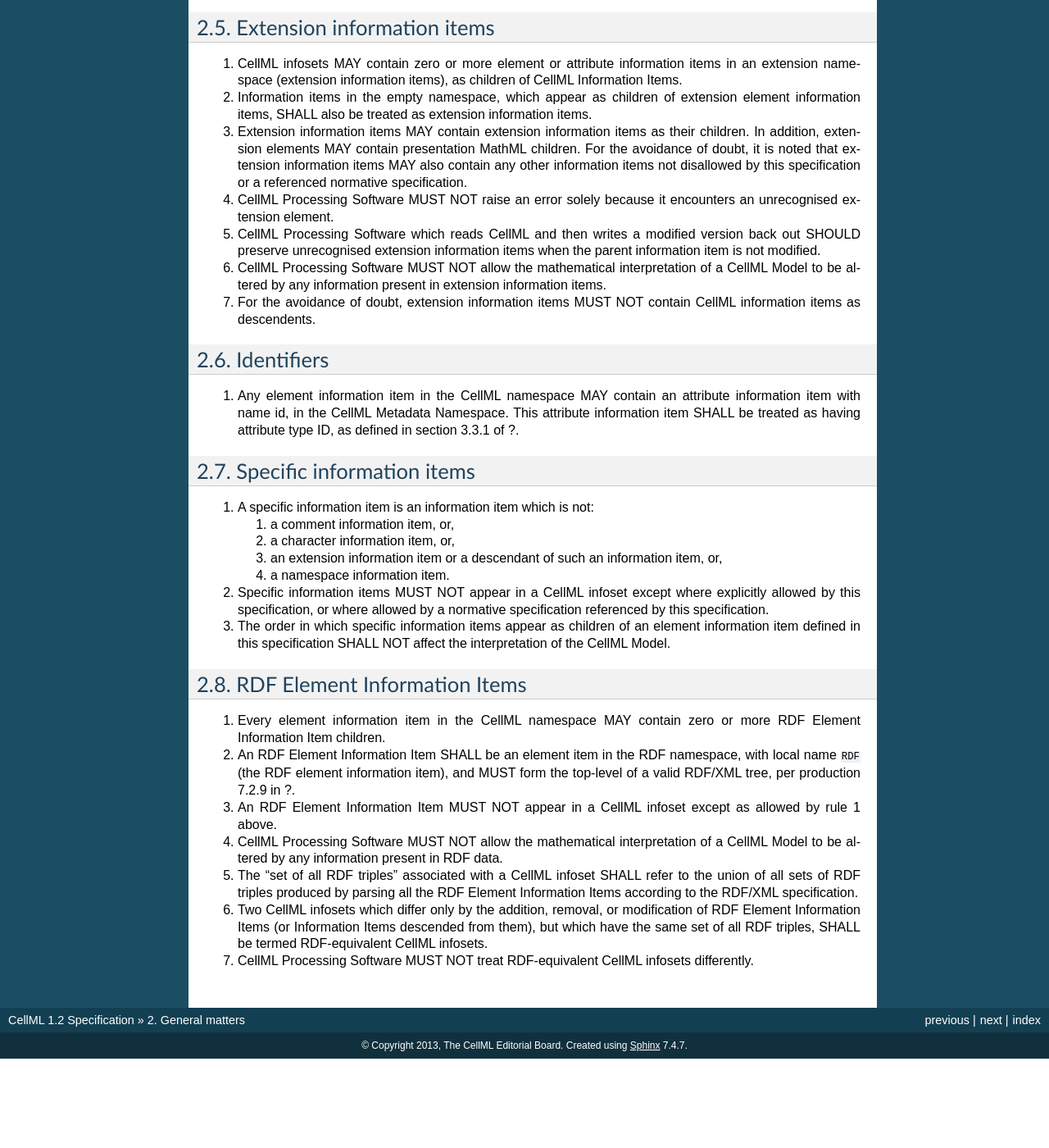
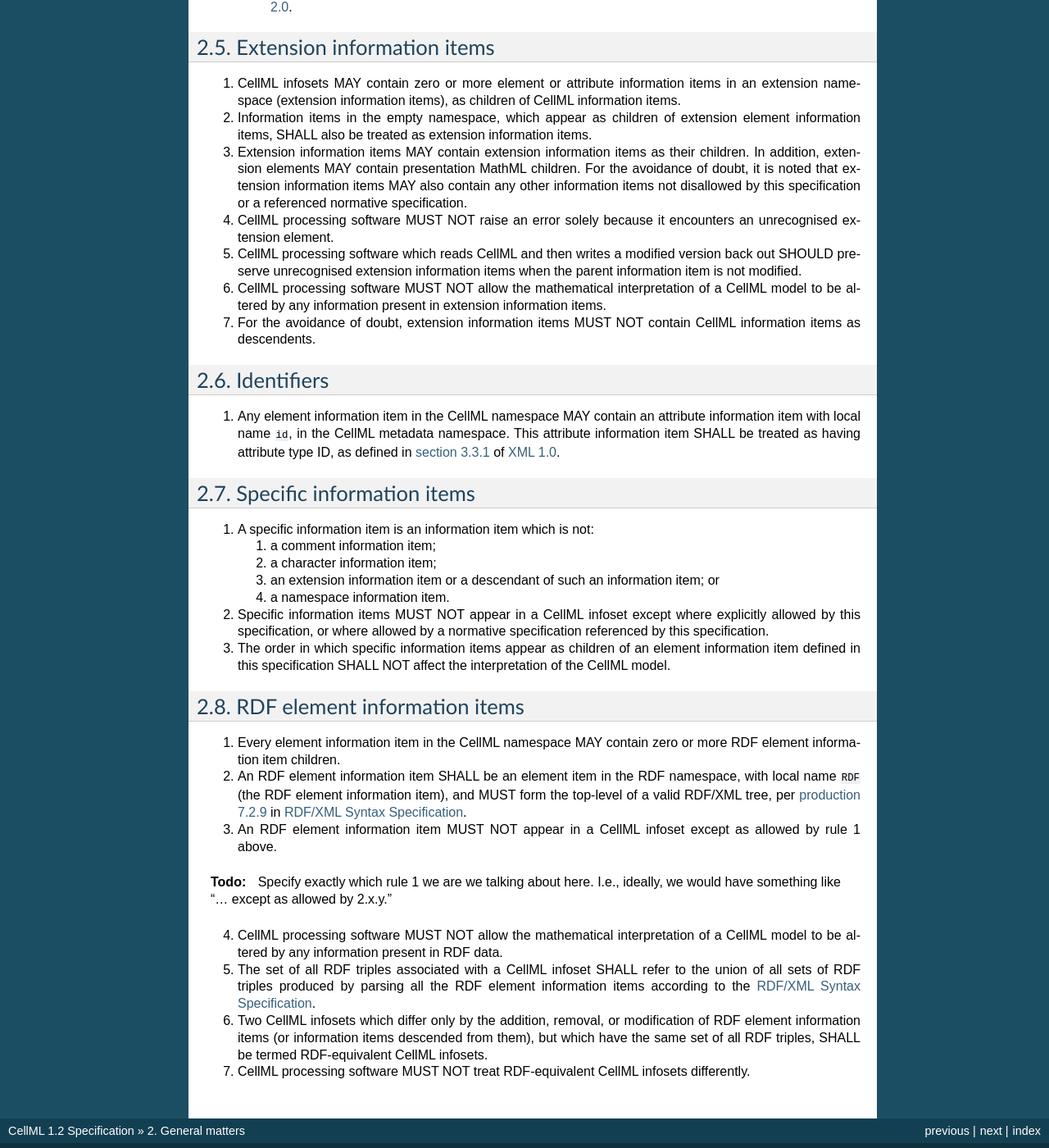
Before and after one commit to nickerso/cellml-spec-sphinx-test, a Sphinx documentation site: the page built from source/general-matters.rst, in a window 1280 px wide and 1400 px high, scrolled down 1218 px. Shown: the whole window at 82% size. Built offline with Sphinx 7.4.7, drawn with Linux system fonts in a browser that asks for light colours; before the commit the page ends 2509 px from its top, so only the background shows below that; some of the changed text lies outside the part shown.

Commit message:
Addressed various minor issues with the general matters section. Added a reference to the CellML 1.0 namespace. Also some minor cleaning up.

```diff
--- a/source/abstract.rst
+++ b/source/abstract.rst
@@ -15,4 +15,4 @@
 
 .. todo::
 
-   Update the URL to the informative version of the specification.
+   Provide a 'proper' URL for the informative version of the specification.
--- a/source/definitions.rst
+++ b/source/definitions.rst
@@ -31,6 +31,10 @@
 CellML namespace
 ----------------
     Any namespace starting with ``http://www.cellml.org/cellml/``.
+
+CellML 1.0 namespace
+--------------------
+    The namespace ``http://www.cellml.org/cellml/1.0#``.
 
 CellML 1.1 namespace
 --------------------
--- a/source/general-matters.rst
+++ b/source/general-matters.rst
@@ -6,7 +6,7 @@
 
 1. Every CellML infoset SHALL be represented in an XML document which
    conforms with the well-formedness requirements of the `XML 1.0
-   specification <http://www.w3.org/TR/REC-xml/>`_.
+   <http://www.w3.org/TR/REC-xml/>`_.
 
 2. In this document, the remaining provisions relating to CellML
    infosets shall be interpreted as being constraints on the XML
@@ -38,7 +38,7 @@
       number of whitespace characters at the beginning or end of a
       character information item.
 
-2. CellML Processing Software MUST treat CellML infosets which are
+2. CellML processing software MUST treat CellML infosets which are
    equivalent according to the above rules in an identical fashion.
 
 Character information items
@@ -58,34 +58,35 @@
    which are children of element information items in a CellML
    namespace, except as permitted in this specification.
 
-3. CellML Processing Software SHOULD NOT attempt to process CellML
+3. CellML processing software SHOULD NOT attempt to process CellML
    infosets which contain information items in a CellML namespace other
-   than the CellML 1.1 or CellML 1.2 namespaces.
+   than the CellML 1.0, CellML 1.1 or CellML 1.2 namespaces.
 
 4. CellML infosets MUST NOT contain any element information items in the
    RDF namespace, unless:
 
    1. the element information item or one of its ancestors is an element
       information item in the RDF namespace, with local name
-      RDF (the RDF element information item), and,
+      ``RDF`` (the RDF element information item); and
    2. the RDF element information item forms the top-level of a valid
-      RDF/XML tree, per production 7.2.9 in ?.
+      RDF/XML tree, per `production 7.2.9 <http://www.w3.org/TR/2004/REC-rdf-syntax-grammar-20040210/#RDF>`_
+      in `RDF/XML Syntax Specification <http://www.w3.org/TR/2004/REC-rdf-syntax-grammar-20040210/>`_.
 
 5. CellML infosets MUST NOT contain any element information items in the
    MathML namespace, unless:
 
    1. the element information item or one of its ancestors is an element
       information item in the MathML namespace, with local name
-      math (the math element information item), and,
+      ``math`` (the math element information item); and
    2. the math element information item forms the top-level of a valid
-      MathML tree, as described in ?.
+      MathML tree, as described in `MathML 2.0 <http://www.w3.org/TR/2003/REC-MathML2-20031021/>`_.
 
 Extension information items
 ---------------------------
 
 1. CellML infosets MAY contain zero or more element or attribute
    information items in an extension namespace (extension information
-   items), as children of CellML Information Items.
+   items), as children of CellML information items.
 
 2. Information items in the empty namespace, which appear as children of
    extension element information items, SHALL also be treated as
@@ -98,15 +99,15 @@
    information items not disallowed by this specification or a
    referenced normative specification.
 
-4. CellML Processing Software MUST NOT raise an error solely because it
+4. CellML processing software MUST NOT raise an error solely because it
    encounters an unrecognised extension element.
 
-5. CellML Processing Software which reads CellML and then writes a
+5. CellML processing software which reads CellML and then writes a
    modified version back out SHOULD preserve unrecognised extension
    information items when the parent information item is not modified.
 
-6. CellML Processing Software MUST NOT allow the mathematical
-   interpretation of a CellML Model to be altered by any information
+6. CellML processing software MUST NOT allow the mathematical
+   interpretation of a CellML model to be altered by any information
    present in extension information items.
 
 7. For the avoidance of doubt, extension information items MUST NOT
@@ -116,21 +117,22 @@
 -----------
 
 1. Any element information item in the CellML namespace MAY contain an
-   attribute information item with name id, in the CellML Metadata
-   Namespace. This attribute information item SHALL be treated as having
-   attribute type ID, as defined in section 3.3.1 of ?.
+   attribute information item with local name ``id``, in the CellML metadata
+   namespace. This attribute information item SHALL be treated as having
+   attribute type ID, as defined in `section 3.3.1 <http://www.w3.org/TR/REC-xml/#sec-attribute-types>`_
+   of `XML 1.0 <http://www.w3.org/TR/REC-xml/>`_.
 
 Specific information items
 --------------------------
 
 1. A specific information item is an information item which is not:
 
-   1. a comment information item, or,
+   1. a comment information item;
 
-   2. a character information item, or,
+   2. a character information item;
 
    3. an extension information item or a descendant of such an
-      information item, or,
+      information item; or
 
    4. a namespace information item.
 
@@ -140,35 +142,41 @@
 
 3. The order in which specific information items appear as children of
    an element information item defined in this specification SHALL NOT
-   affect the interpretation of the CellML Model.
+   affect the interpretation of the CellML model.
 
-RDF Element Information Items
+RDF element information items
 -----------------------------
 
 1. Every element information item in the CellML namespace MAY contain
-   zero or more RDF Element Information Item children.
+   zero or more RDF element information item children.
 
-2. An RDF Element Information Item SHALL be an element item in the RDF
+2. An RDF element information item SHALL be an element item in the RDF
    namespace, with local name ``RDF`` (the RDF element information
    item), and MUST form the top-level of a valid RDF/XML tree, per
-   production 7.2.9 in ?.
+   `production 7.2.9 <http://www.w3.org/TR/2004/REC-rdf-syntax-grammar-20040210/#RDF>`_
+   in `RDF/XML Syntax Specification <http://www.w3.org/TR/2004/REC-rdf-syntax-grammar-20040210/>`_.
 
-3. An RDF Element Information Item MUST NOT appear in a CellML infoset
+3. An RDF element information item MUST NOT appear in a CellML infoset
    except as allowed by rule 1 above.
 
-4. CellML Processing Software MUST NOT allow the mathematical
-   interpretation of a CellML Model to be altered by any information
+.. todo::
+
+    Specify exactly which rule 1 we are we talking about here. I.e.,
+    ideally, we would have something like "... except as allowed by 2.x.y."
+
+4. CellML processing software MUST NOT allow the mathematical
+   interpretation of a CellML model to be altered by any information
    present in RDF data.
 
-5. The "set of all RDF triples" associated with a CellML infoset SHALL
+5. The set of all RDF triples associated with a CellML infoset SHALL
    refer to the union of all sets of RDF triples produced by parsing all
-   the RDF Element Information Items according to the RDF/XML
-   specification.
+   the RDF element information items according to the `RDF/XML Syntax
+   Specification <http://www.w3.org/TR/2004/REC-rdf-syntax-grammar-20040210/>`_.
 
 6. Two CellML infosets which differ only by the addition, removal, or
-   modification of RDF Element Information Items (or Information Items
+   modification of RDF element information items (or information items
    descended from them), but which have the same set of all RDF triples,
    SHALL be termed RDF-equivalent CellML infosets.
 
-7. CellML Processing Software MUST NOT treat RDF-equivalent CellML
+7. CellML processing software MUST NOT treat RDF-equivalent CellML
    infosets differently.
--- a/source/references.rst
+++ b/source/references.rst
@@ -20,7 +20,7 @@
 February 2004
 
 `RDF/XML Syntax Specification
-(revised) <http://www.w3.org/TR/2004/REC-rdf-syntax-grammar-20040210/>`_
+(Revised) <http://www.w3.org/TR/2004/REC-rdf-syntax-grammar-20040210/>`_
 10 February 2004
 
 `Mathematical Markup Language (MathML) Version 2.0 (Second
--- a/source/unit-element-item.rst
+++ b/source/unit-element-item.rst
@@ -15,7 +15,7 @@
    1. The units element inclusion digraph SHALL be a conceptual digraph
       defined for the purpose of the constraint in the next paragraph,
       and SHALL contain one node for every units element in the CellML
-      Model. The units element inclusion digraph SHALL contain an arc
+      model. The units element inclusion digraph SHALL contain an arc
       from units element A to units element B if and only if units
       element A contains a unit element with units attribute value that
       is a units reference to units element B.
```
Also changed, not shown: source/model-interpretation.rst (+10 -10 lines).
